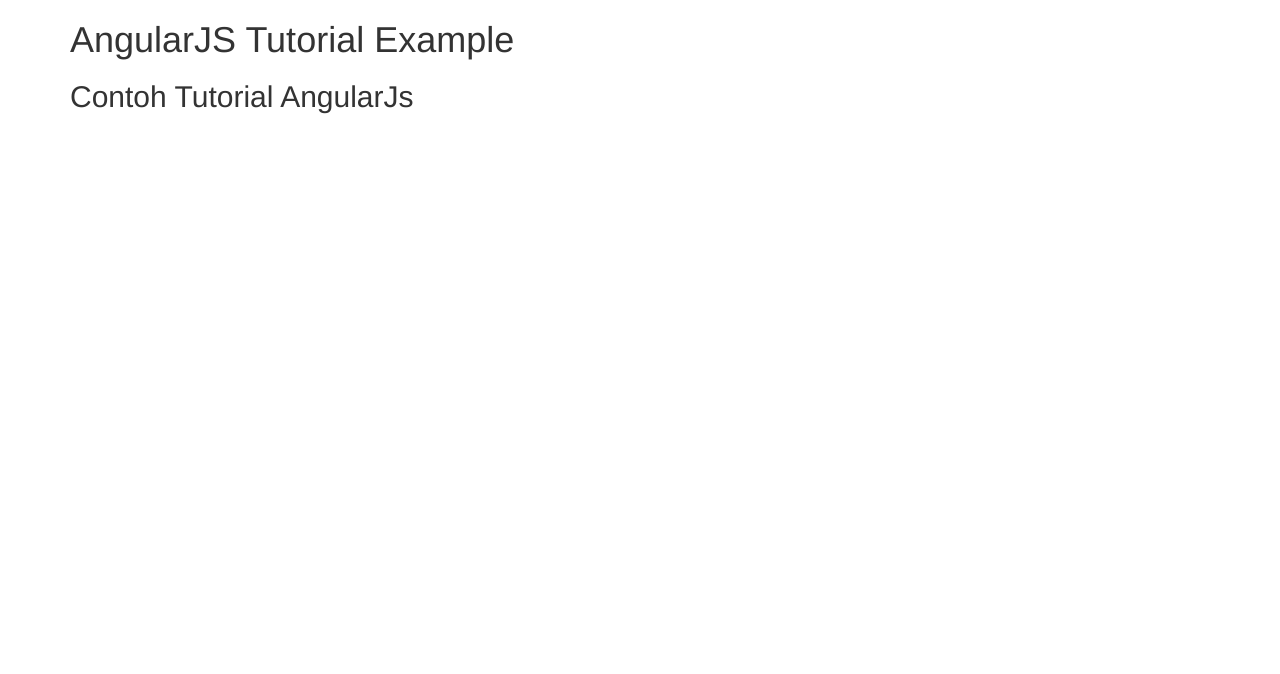
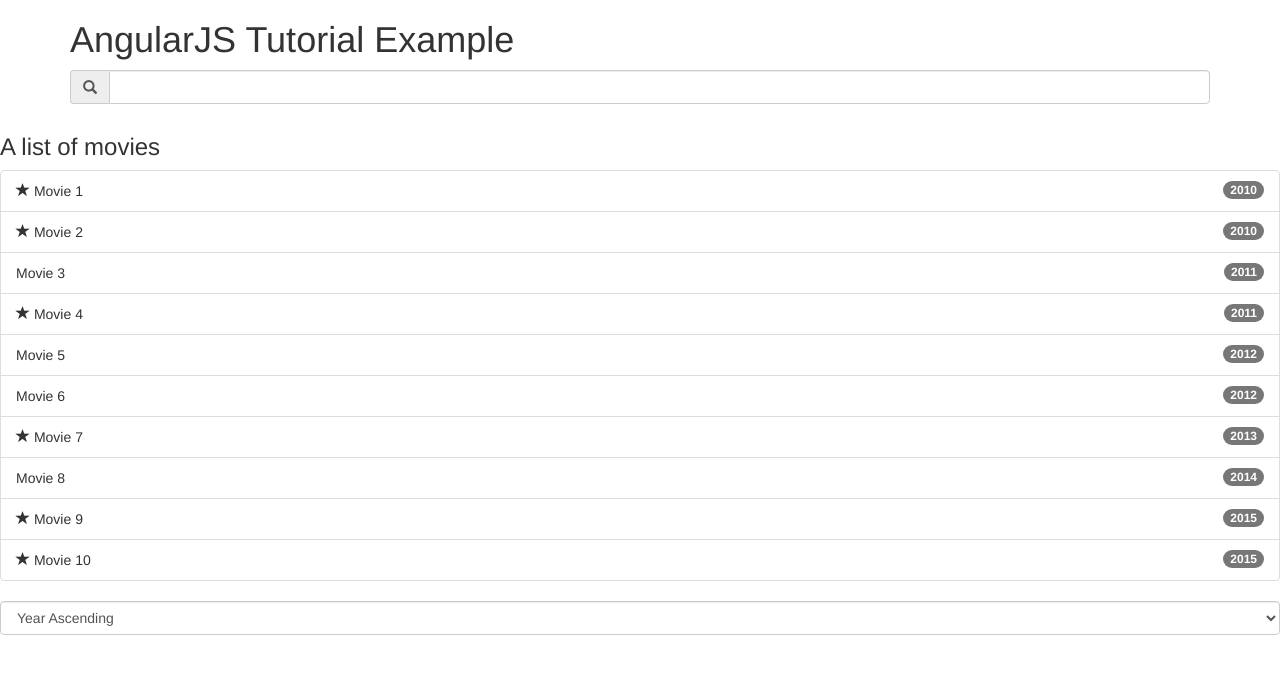
Before and after one commit to blacknaml/Learning-New-Thing, a plain HTML site: page angularjs-tutorial/index.html in a window 1280 px wide. Drawn offline with nearby package versions, Linux system fonts and the light colour scheme.

Commit message:
Using filter with ngRepet

```diff
--- a/angularjs-tutorial/index.html
+++ b/angularjs-tutorial/index.html
@@ -11,7 +11,21 @@
 <body ng-app="app" ng-controller="MainController as main">
     <div class="container">
         <h1>{{main.title}}</h1>
-        <h2>{{main.subtitle}}</h2>
+        <div class="input-group">
+            <span class="input-group-addon">
+                <span class="glyphicon glyphicon-search"></span>
+            </span>
+            <input type="text" class="form-control" ng-model="main.searchInput">
+        </div>
+        <p>{{main.searchInput}}</p>
     </div>
+    <h3>A list of movies</h3>
+    <ul class="list-group">
+        <li class="list-group-item" ng-repeat="show in main.shows | filter:main.searchInput | orderBy:main.order.key:main.order.reverse">
+            <span class="glyphicon glyphicon-star" ng-if="show.favorite"></span>
+            {{show.title}} <span class="badge">{{show.year}}</span>
+        </li>
+    </ul>
+    <select class="form-control full-right" ng-model="main.order" ng-options="order as order.title for order in main.orders"></select>
 </body>
 </html>
--- a/angularjs-tutorial/main.ctrl.js
+++ b/angularjs-tutorial/main.ctrl.js
@@ -1,5 +1,84 @@
 angular.module('app').controller('MainController', function(){
     var vm = this;
-    vm.title = "AngularJS Tutorial Example";
-    vm.subtitle = "Contoh Tutorial AngularJs";
+    vm.title = 'AngularJS Tutorial Example';
+    vm.searchInput = '';
+    vm.shows = [
+        {
+            title: 'Movie 1',
+            year: 2010,
+            favorite: true
+        },
+        {
+            title: 'Movie 2',
+            year: 2010,
+            favorite: true
+        },
+        {
+            title: 'Movie 3',
+            year: 2011,
+            favorite: false
+        },
+        {
+            title: 'Movie 4',
+            year: 2011,
+            favorite: true
+        },
+        {
+            title: 'Movie 5',
+            year: 2012,
+            favorite: false
+        },
+        {
+            title: 'Movie 6',
+            year: 2012,
+            favorite: false
+        },
+        {
+            title: 'Movie 7',
+            year: 2013,
+            favorite: true
+        },
+        {
+            title: 'Movie 8',
+            year: 2014,
+            favorite: false
+        },
+        {
+            title: 'Movie 9',
+            year: 2015,
+            favorite: true
+        },
+        {
+            title: 'Movie 10',
+            year: 2015,
+            favorite: true
+        },
+    ];
+    vm.orders = [
+        {
+            id: 1,
+            title: 'Year Ascending',
+            key: 'year',
+            reverse: false
+        },
+        {
+            id: 2,
+            title: 'Year Descending',
+            key: 'year',
+            reverse: true
+        },
+        {
+            id: 3,
+            title: 'Title Ascending',
+            key: 'title',
+            reverse: false
+        },
+        {
+            id: 4,
+            title: 'Year Descending',
+            key: 'title',
+            reverse: true
+        }
+    ];
+    vm.order = vm.orders[0];
 });
```
